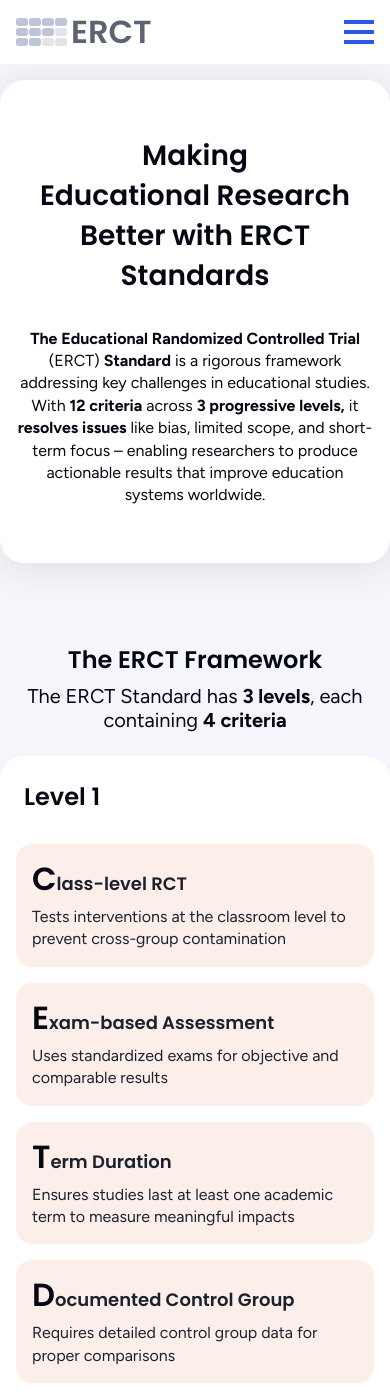
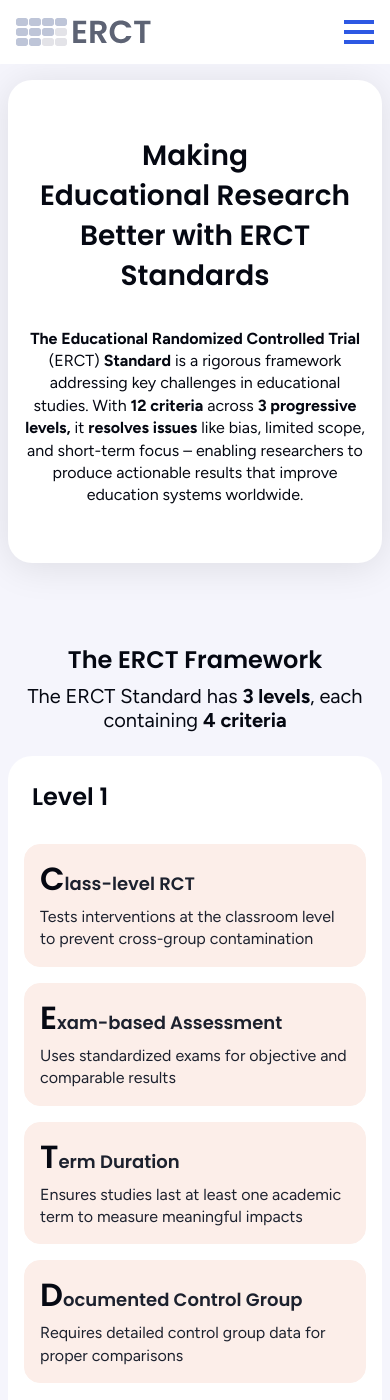
Before and after one commit to vassiliphilippov/erct-papers, a Jekyll site: the page built from index.html, in a window 390 px wide and 1400 px high. Built offline with Jekyll 4.4.1, drawn with Linux system fonts in a browser that asks for light colours.

Commit message:
Update home.css

```diff
--- a/assets/css/home.css
+++ b/assets/css/home.css
@@ -490,10 +490,14 @@
 @media (max-width: 66.9988em) {
   .hero {
     padding-block: 1rem 2.5rem; /* 40/16 */
+    margin-left: 8px;
+    margin-right: 8px;
   }
   .framework,
   .studies {
     padding-block: 2.5rem; /* 40/16 */
+    margin-left: 8px;
+    margin-right: 8px;
   }
   .suggest {
     padding-block: 2.5rem 5.5rem; /* 88/16 */
```
